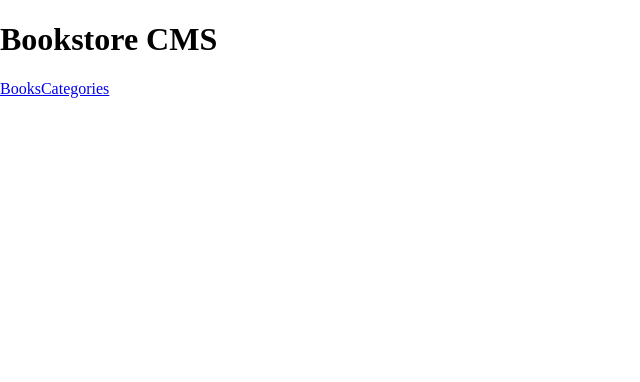
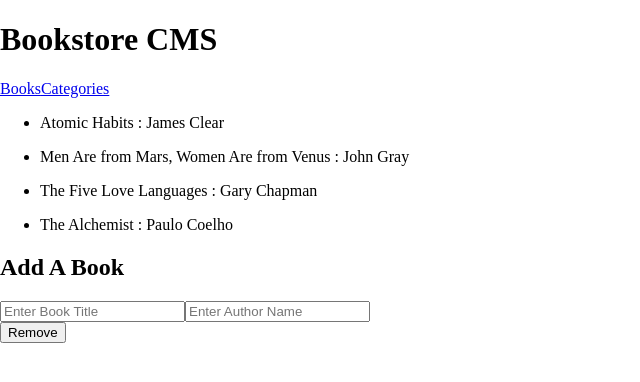
Before and after one commit to NatiG25/bookstore, a React (Create React App) app: page / in a window 1280 px wide. Shown: the top 382 px of the page, without its empty margins (0-640 px from the left). Built offline with nearby package versions, Linux system fonts and the light colour scheme.

Commit message:
Add list of books

```diff
--- a/src/App.js
+++ b/src/App.js
@@ -9,7 +9,7 @@ function App() {
     <>
       <Header />
       <Routes>
-        <Route path="/books" element={<Books />} />
+        <Route path="/" element={<Books />} />
         <Route path="/categories" element={<Categories />} />
       </Routes>
     </>
--- a/src/components/Book.js
+++ b/src/components/Book.js
@@ -6,7 +6,6 @@ export default function Book({ title, author }) {
     title: PropTypes.string.isRequired,
     author: PropTypes.string.isRequired,
   };
-
   return (
     <>
       <ul>
--- a/src/components/Books.js
+++ b/src/components/Books.js
@@ -1,21 +1,39 @@
 import React from 'react';
 import Book from './Book';
+import Form from './Form';
 
 class Books extends React.Component {
   constructor() {
     super();
-    this.state = {
+    this.books = [{
       title: 'Atomic Habits',
       author: 'James Clear',
-    };
+      id: 1,
+    },
+    {
+      title: 'Men Are from Mars, Women Are from Venus ',
+      author: 'John Gray',
+      id: 2,
+    },
+    {
+      title: 'The Five Love Languages',
+      author: 'Gary Chapman',
+      id: 3,
+    },
+    {
+      title: 'The Alchemist',
+      author: 'Paulo Coelho',
+      id: 4,
+    },
+    ];
   }
 
   render() {
-    const { title, author } = this.state;
     return (
       <>
         <main>
-          <Book title={title} author={author} />
+          {this.books.map((book) => <Book title={book.title} author={book.author} key={book.id} />)}
+          <Form />
           <button type="button">Remove</button>
         </main>
       </>
--- a/src/components/Header.js
+++ b/src/components/Header.js
@@ -7,7 +7,7 @@ export default function Header() {
       <header className="header">
         <h1 className="bookstore-title">Bookstore CMS</h1>
         <nav>
-          <Link to="/books">Books</Link>
+          <Link to="/">Books</Link>
           <Link to="/categories">Categories</Link>
         </nav>
       </header>
```
